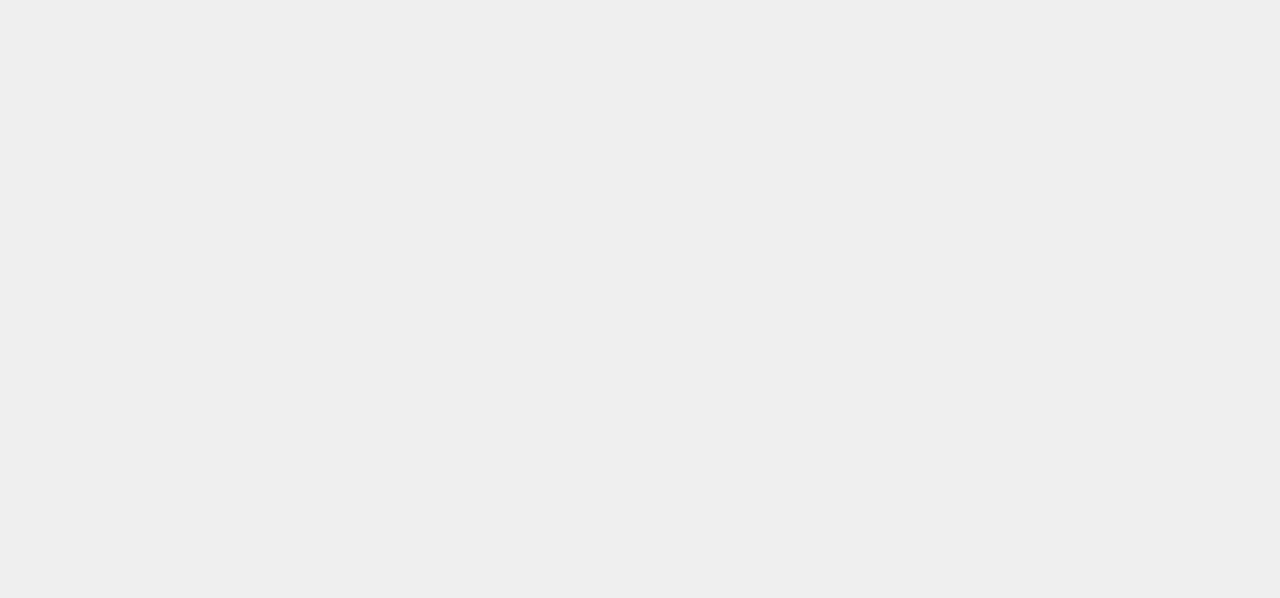
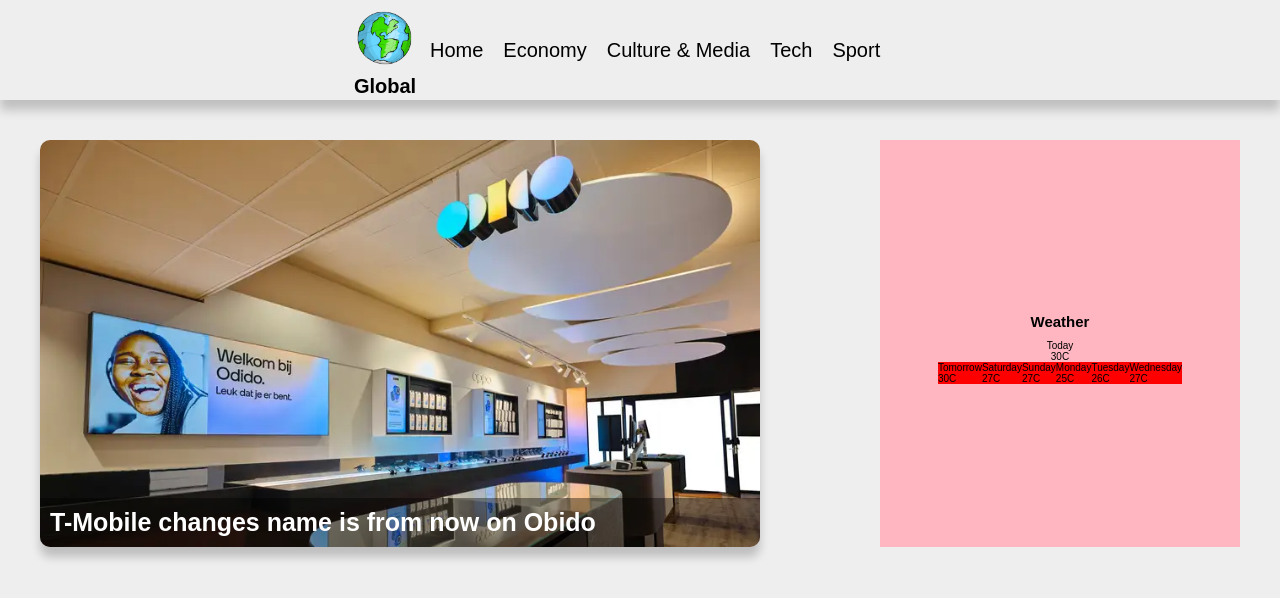
Before and after one commit to Astrid35829/Tech-Jam, a plain HTML site: page index.html in a window 1280 px wide. Drawn offline with Linux system fonts and the light colour scheme.

Commit message:
added first tile and start weather

```diff
--- a/css/style.css
+++ b/css/style.css
@@ -14,4 +14,120 @@ html{
 
 body{
     background: var(--background);
+    font-family: sans-serif;
 }
+
+header{
+    height: 10rem;
+    display: flex;
+    justify-content: center;
+    align-items: center;
+    gap: 1rem;
+    box-shadow: 0 1rem 1rem 0rem rgba(0, 0, 0, 0.2);
+}
+
+header > div{
+
+}
+
+header > div > img{
+    width: 7rem;
+    height: 7rem;
+}
+
+header > div > h1{
+    display: flex;
+    justify-content: center;
+    align-items: center;
+}
+
+.navigation__items{
+    width: 50rem;
+    display: flex;
+    gap: 2rem;
+}
+
+.navigation__items{
+    list-style: none;
+    font-family: sans-serif;
+    font-size: 2rem;
+}
+
+main{
+    padding: 4rem;
+    display: grid;
+    grid-template-columns: repeat(10,1fr);
+    grid-template-rows: repeat(10,1fr);
+}
+
+.importantNews{
+    grid-row: 1/5;
+    grid-column: 1/7;
+    border-radius: 1rem;
+    position: relative;
+    box-shadow: 0 1rem 1rem 0rem rgba(0, 0, 0, 0.2);
+}
+
+.importantNews:hover{
+    transform: scale(1.01);
+}
+
+.importantNews__img{
+    width: 100%;
+    height: 100%;
+    border-radius: 1rem;
+}
+
+.importantNews img{
+    width: 100%;
+    height: 100%;
+    border-radius: 1rem;
+}
+
+.importantNews__title{
+    width: 100%;
+    padding:1rem;
+    background: rgba(0, 0, 0, 0.4);
+    position: absolute;
+    bottom: 0;
+    right: 0;
+    border-bottom-left-radius: 1rem;
+    border-bottom-right-radius: 1rem;
+}
+
+.importantNews__title h2{
+    font-size: 2.5rem;
+    color:white;
+}
+
+.weather{
+    grid-column: 8/12;
+    grid-row: 1/5;
+    background: lightpink;
+    display: flex;
+    align-items: center;
+    justify-content: center;
+    flex-direction: column;
+    padding: 2rem;
+}
+
+.weather h2{
+    margin: 1rem;
+}
+
+.currentWeather{
+    display: flex;
+    justify-content: center;
+    align-items: center;
+    flex-direction: column;
+}
+
+.futureWeather__days{
+    width: 100%;
+    display: flex;
+    background: red;
+}
+
+.futureWeather__day{
+    list-style: none;
+}
--- a/index.html
+++ b/index.html
@@ -6,11 +6,71 @@
 
     <link rel="stylesheet" href="css/style.css">
     <script src="js/main.js"></script>
-    <title>Nieuwswebsite</title>
+    <script src="https://kit.fontawesome.com/df78193d73.js" crossorigin="anonymous"></script>
+
+    <title>Global</title>
 </head>
 <body>
-    <header></header>
-    <main></main>
+    <header>
+        <div>
+            <img src="img/globe.png" alt="cartoon plaatje van de aarde">
+            <h1>Global</h1>
+        </div>
+        <nav class="navigation">
+            <ul class="navigation__items">
+                <li class="navigation__item">Home</li>
+                <li class="navigation__item">Economy</li>
+                <li class="navigation__item">Culture & Media</li>
+                <li class="navigation__item">Tech</li>
+                <li class="navigation__item">Sport</li>
+            </ul>
+        </nav>
+    </header>
+    <main>
+        <section class="importantNews">
+            <figure class="importantNews__img">
+                <img src="img/odido.webp" alt="odido hall">
+            </figure>
+            <div class="importantNews__title">
+                <h2>T-Mobile changes name is from now on Obido</h2>
+            </div>
+        </section>
+        <section class="weather">
+            <h2>Weather</h2>
+            <div class="currentWeather">
+                <p class="currentWeather__day">Today</p>
+                <p class="celcius">30C</p>
+            </div>
+            <div class="FutureWeather">
+                <ul class="futureWeather__days">
+                    <li class="futureWeather__day">
+                        <p>Tomorrow</p>
+                        <p>30C</p>
+                    </li>
+                    <li class="futureWeather__day">
+                        <p>Saturday</p>
+                        <p>27C</p>
+                    </li>
+                    <li class="futureWeather__day">
+                        <p>Sunday</p>
+                        <p>27C</p>
+                    </li>
+                    <li class="futureWeather__day">
+                        <p>Monday</p>
+                        <p>25C</p>
+                    </li>
+                    <li class="futureWeather__day">
+                        <p>Tuesday</p>
+                        <p>26C</p>
+                    </li>
+                    <li class="futureWeather__day">
+                        <p>Wednesday</p>
+                        <p>27C</p>
+                    </li>
+                </ul>
+            </div>
+        </section>
+    </main>
     <footer></footer>
 </body>
 </html>
```
Also changed, not shown: img/globe.png (added), img/globe.webp (added), img/odido.webp (added).
